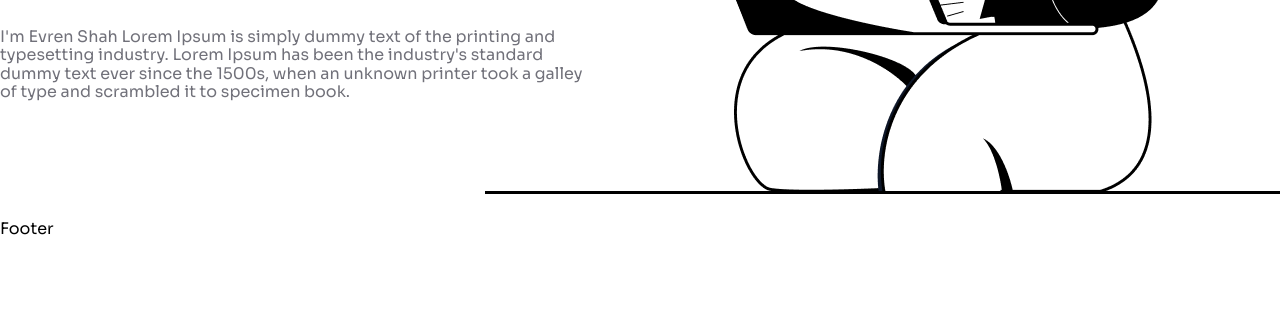
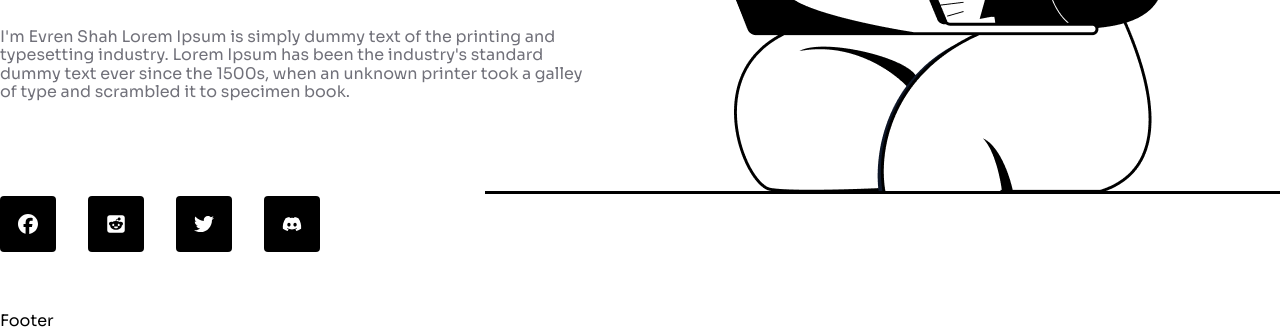
Before and after one commit to ozodbekw/illustrarion-portfolio, a plain HTML site: page index.html in a window 1280 px wide. Shown: the part 562-893 px from the top of the page. Before the commit the page ends 801 px from the top, so only its background shows below. Drawn offline with Linux system fonts and the light colour scheme.

Commit message:
Add hero section links with Font Awesome icons and styling

```diff
--- a/css/style.css
+++ b/css/style.css
@@ -129,7 +129,7 @@ main {
   .dev {
     font-weight: 700;
     display: inline;
-    color: white; /* Matnni ichini oq rangda qilish */
+    color: white;
     -webkit-text-stroke: 3px black;
   }
 }
@@ -144,3 +144,26 @@ main {
   top: 60px;
   right: 0;
 }
+
+.hero__links {
+  margin-top: 94px;
+  display: flex;
+  gap: 32px;
+  span {
+    display: inline-block;
+    height: 56px;
+    width: 56px;
+    background-color: #000;
+    border-radius: 4px;
+    display: flex;
+    align-items: center;
+    justify-content: center;
+  }
+  svg {
+    width: 20px;
+    height: 20px;
+    path {
+      fill: white;
+    }
+  }
+}
--- a/index.html
+++ b/index.html
@@ -6,6 +6,13 @@
     <title>Personal Portdolio</title>
     <link rel="stylesheet" href="./css/style.css" />
     <link rel="stylesheet" href="./css/normalize.css" />
+    <link
+      rel="stylesheet"
+      href="https://cdnjs.cloudflare.com/ajax/libs/font-awesome/6.7.2/css/all.min.css"
+      integrity="sha512-Evv84Mr4kqVGRNSgIGL/F/aIDqQb7xQ2vcrdIwxfjThSH8CSR7PBEakCr51Ck+w+/U6swU2Im1vVX0SVk9ABhg=="
+      crossorigin="anonymous"
+      referrerpolicy="no-referrer"
+    />
   </head>
   <body>
     <!-- Header  -->
@@ -32,6 +39,7 @@
     <main class="main">
       <!-- Hero section -->
       <section class="hero container">
+        <img class="hero__img" src="./img/hero-image.png" alt="hero-image" />
         <h1 class="hero__title">
           Hello I’am <span>Ozodbek.</span> <br />
           <span>Frontend</span>
@@ -45,7 +53,40 @@
           dummy text ever since the 1500s, when an unknown printer took a galley
           of type and scrambled it to specimen book.
         </p>
-        <img class="hero__img" src="./img/hero-image.png" alt="hero-image" />
+        <div class="hero__links">
+          <span>
+            <svg xmlns="http://www.w3.org/2000/svg" viewBox="0 0 512 512">
+              <!--!Font Awesome Free 6.7.2 by @fontawesome - https://fontawesome.com License - https://fontawesome.com/license/free Copyright 2025 Fonticons, Inc.-->
+              <path
+                d="M512 256C512 114.6 397.4 0 256 0S0 114.6 0 256c0 120 82.7 220.8 194.2 248.5V334.2h-52.8V256h52.8v-33.7c0-87.1 39.4-127.5 125-127.5 16.2 0 44.2 3.2 55.7 6.4V172c-6-.6-16.5-1-29.6-1-42 0-58.2 15.9-58.2 57.2V256h83.6l-14.4 78.2H287v175.9C413.8 494.8 512 386.9 512 256z"
+              />
+            </svg>
+          </span>
+          <span>
+            <svg xmlns="http://www.w3.org/2000/svg" viewBox="0 0 448 512">
+              <!--!Font Awesome Free 6.7.2 by @fontawesome - https://fontawesome.com License - https://fontawesome.com/license/free Copyright 2025 Fonticons, Inc.-->
+              <path
+                d="M64 32l320 0c35.3 0 64 28.7 64 64l0 320c0 35.3-28.7 64-64 64L64 480c-35.3 0-64-28.7-64-64L0 96C0 60.7 28.7 32 64 32zM305.9 166.4c20.6 0 37.3-16.7 37.3-37.3s-16.7-37.3-37.3-37.3c-18 0-33.1 12.8-36.6 29.8c-30.2 3.2-53.8 28.8-53.8 59.9l0 .2c-32.8 1.4-62.8 10.7-86.6 25.5c-8.8-6.8-19.9-10.9-32-10.9c-28.9 0-52.3 23.4-52.3 52.3c0 21 12.3 39 30.1 47.4c1.7 60.7 67.9 109.6 149.3 109.6s147.6-48.9 149.3-109.7c17.7-8.4 29.9-26.4 29.9-47.3c0-28.9-23.4-52.3-52.3-52.3c-12 0-23 4-31.9 10.8c-24-14.9-54.3-24.2-87.5-25.4l0-.1c0-22.2 16.5-40.7 37.9-43.7l0 0c3.9 16.5 18.7 28.7 36.3 28.7zM155 248.1c14.6 0 25.8 15.4 25 34.4s-11.8 25.9-26.5 25.9s-27.5-7.7-26.6-26.7s13.5-33.5 28.1-33.5zm166.4 33.5c.9 19-12 26.7-26.6 26.7s-25.6-6.9-26.5-25.9c-.9-19 10.3-34.4 25-34.4s27.3 14.6 28.1 33.5zm-42.1 49.6c-9 21.5-30.3 36.7-55.1 36.7s-46.1-15.1-55.1-36.7c-1.1-2.6 .7-5.4 3.4-5.7c16.1-1.6 33.5-2.5 51.7-2.5s35.6 .9 51.7 2.5c2.7 .3 4.5 3.1 3.4 5.7z"
+              />
+            </svg>
+          </span>
+          <span>
+            <svg xmlns="http://www.w3.org/2000/svg" viewBox="0 0 512 512">
+              <!--!Font Awesome Free 6.7.2 by @fontawesome - https://fontawesome.com License - https://fontawesome.com/license/free Copyright 2025 Fonticons, Inc.-->
+              <path
+                d="M459.4 151.7c.3 4.5 .3 9.1 .3 13.6 0 138.7-105.6 298.6-298.6 298.6-59.5 0-114.7-17.2-161.1-47.1 8.4 1 16.6 1.3 25.3 1.3 49.1 0 94.2-16.6 130.3-44.8-46.1-1-84.8-31.2-98.1-72.8 6.5 1 13 1.6 19.8 1.6 9.4 0 18.8-1.3 27.6-3.6-48.1-9.7-84.1-52-84.1-103v-1.3c14 7.8 30.2 12.7 47.4 13.3-28.3-18.8-46.8-51-46.8-87.4 0-19.5 5.2-37.4 14.3-53 51.7 63.7 129.3 105.3 216.4 109.8-1.6-7.8-2.6-15.9-2.6-24 0-57.8 46.8-104.9 104.9-104.9 30.2 0 57.5 12.7 76.7 33.1 23.7-4.5 46.5-13.3 66.6-25.3-7.8 24.4-24.4 44.8-46.1 57.8 21.1-2.3 41.6-8.1 60.4-16.2-14.3 20.8-32.2 39.3-52.6 54.3z"
+              />
+            </svg>
+          </span>
+          <span>
+            <svg xmlns="http://www.w3.org/2000/svg" viewBox="0 0 640 512">
+              <!--!Font Awesome Free 6.7.2 by @fontawesome - https://fontawesome.com License - https://fontawesome.com/license/free Copyright 2025 Fonticons, Inc.-->
+              <path
+                d="M524.5 69.8a1.5 1.5 0 0 0 -.8-.7A485.1 485.1 0 0 0 404.1 32a1.8 1.8 0 0 0 -1.9 .9 337.5 337.5 0 0 0 -14.9 30.6 447.8 447.8 0 0 0 -134.4 0 309.5 309.5 0 0 0 -15.1-30.6 1.9 1.9 0 0 0 -1.9-.9A483.7 483.7 0 0 0 116.1 69.1a1.7 1.7 0 0 0 -.8 .7C39.1 183.7 18.2 294.7 28.4 404.4a2 2 0 0 0 .8 1.4A487.7 487.7 0 0 0 176 479.9a1.9 1.9 0 0 0 2.1-.7A348.2 348.2 0 0 0 208.1 430.4a1.9 1.9 0 0 0 -1-2.6 321.2 321.2 0 0 1 -45.9-21.9 1.9 1.9 0 0 1 -.2-3.1c3.1-2.3 6.2-4.7 9.1-7.1a1.8 1.8 0 0 1 1.9-.3c96.2 43.9 200.4 43.9 295.5 0a1.8 1.8 0 0 1 1.9 .2c2.9 2.4 6 4.9 9.1 7.2a1.9 1.9 0 0 1 -.2 3.1 301.4 301.4 0 0 1 -45.9 21.8 1.9 1.9 0 0 0 -1 2.6 391.1 391.1 0 0 0 30 48.8 1.9 1.9 0 0 0 2.1 .7A486 486 0 0 0 610.7 405.7a1.9 1.9 0 0 0 .8-1.4C623.7 277.6 590.9 167.5 524.5 69.8zM222.5 337.6c-29 0-52.8-26.6-52.8-59.2S193.1 219.1 222.5 219.1c29.7 0 53.3 26.8 52.8 59.2C275.3 311 251.9 337.6 222.5 337.6zm195.4 0c-29 0-52.8-26.6-52.8-59.2S388.4 219.1 417.9 219.1c29.7 0 53.3 26.8 52.8 59.2C470.7 311 447.5 337.6 417.9 337.6z"
+              />
+            </svg>
+          </span>
+        </div>
       </section>
     </main>
 
```
